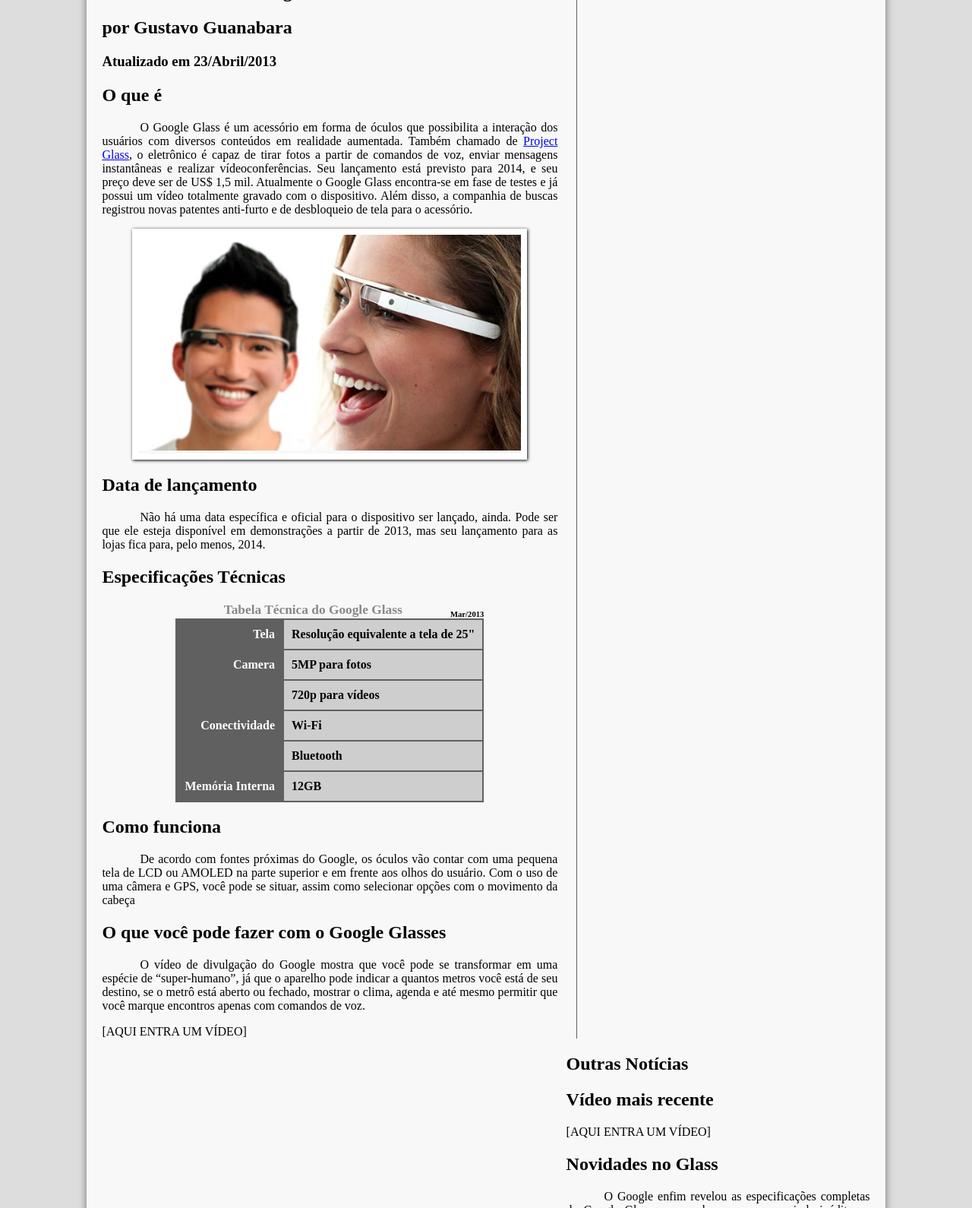
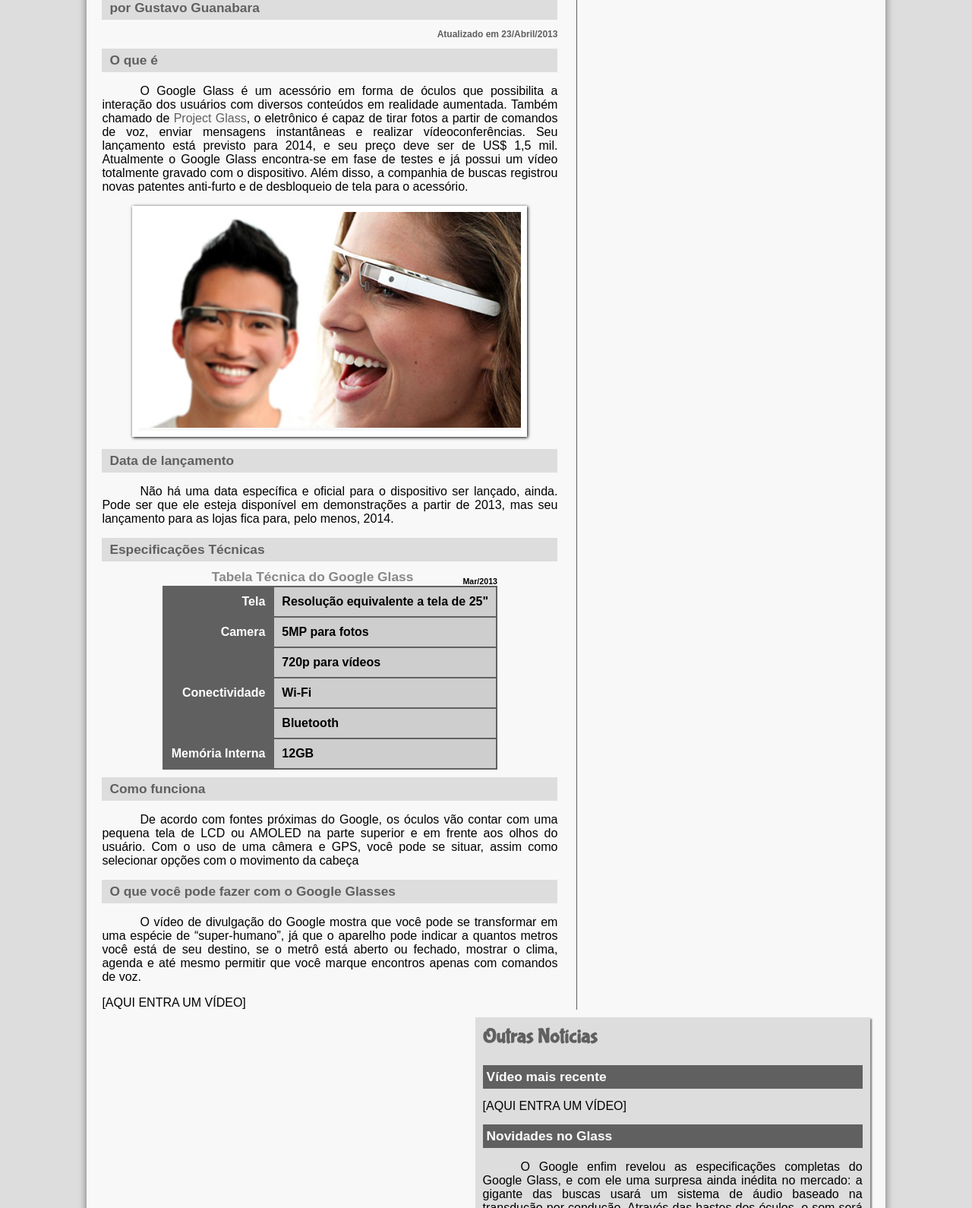
Before and after one commit to Thanatael/CursoemVideoHTML, a plain HTML site: page Material/index.html in a window 1280 px wide. Shown: the part 290-1880 px from the top of the page at 76% size. Drawn offline with Linux system fonts and the light colour scheme.

Commit message:
css interface

```diff
--- a/Material/_css/estilo.css
+++ b/Material/_css/estilo.css
@@ -7,6 +7,7 @@
 body {
     background-color: #dddddd;
     color: rgba(0,0,0,1);
+    font-family: Arial, sans-serif;
 }
 
 div#interface {
@@ -20,6 +21,15 @@
 p {
     text-align: justify;
     text-indent: 50px;
+}
+
+a {
+    color: #606060;
+    text-decoration: none;
+}
+
+a:hover {
+    text-decoration: underline;
 }
 
 header#cabecalho img#icone {
@@ -135,6 +145,35 @@
     padding-right: 25px;
 }
 
+.direita {
+    text-align: right;
+}
+
+header#cabecalho-artigo h1 {
+    font-family: 'FonteLogo, sans-serif';
+    font-size: 20pt;
+    color: #606060;
+    margin-bottom: 0px;
+    margin-top: 0px;
+}
+header#cabecalho-artigo h2 {
+    font-size: 13pt;
+    color: #cecece;
+    background-color: #ffffff;
+}
+header#cabecalho-artigo h3 {
+    font-size: 12px;
+    color: #606060;
+}
+
+article#noticia-principal h2 {
+    font-size: 13pt;
+    color: #606060;
+    background-color: #dddddd;
+    padding: 5px 0px 5px 10px;
+    margin: 10px 0px;
+}
+
 table#tabelaspec {
     border: 1px solid #606060;
     border-spacing: 0px;
@@ -180,8 +219,26 @@
 
 aside#lateral {
     display: block;
-    width: 400px;
+    width: 500px;
     float: right;
+    background-color: #dddddd;
+    padding: 10px;
+    margin-top: 10px;
+    box-shadow: 2px 2px 2px rgba(0, 0, 0, .5);
+}
+
+aside#lateral h1 {
+   font-family: 'FonteLogo';
+   font-size: 20pt;
+   color: #606060;
+   margin-top: 0px;
+}
+
+aside#lateral h2 {
+    background-color: #606060;
+    font-size: 13pt;
+    color: white;
+    padding: 5px;
 }
 
 footer#rodape {
--- a/Material/index.html
+++ b/Material/index.html
@@ -9,7 +9,7 @@
     <body>
         <div id="interface">
 
-            <header id="cabecalho">
+        <header id="cabecalho">
             <hgroup>
             <h1>Google Glass</h1>
             <h2>A revolução do Google está chegando</h2>
@@ -30,12 +30,15 @@
 
         </header>
 <section id="corpo">
+    <article id="noticia-principal">
+        <header id="cabecalho-artigo">
         <hgroup>
         <h3>Tecnologia > &nbsp; Inovações</h3>
         <h1>Saiba tudo sobre o Google Glass</h1>
         <h2>por Gustavo Guanabara</h2>
-        <h3>Atualizado em 23/Abril/2013</h3>
+        <h3 class="direita">Atualizado em 23/Abril/2013</h3>
         </hgroup>
+        </header>
 
         <h2>O que é</h2>
         <p>O Google Glass é um acessório em forma de óculos que possibilita a interação dos usuários com diversos conteúdos em realidade aumentada. Também chamado de <a href="https://pt.wikipedia.org/wiki/Project_Glass" target="_blank">Project Glass</a>, o eletrônico é capaz de tirar fotos a partir de comandos de voz, enviar mensagens instantâneas e realizar vídeo&shy;con&shy;ferên&shy;cias. Seu lançamento está previsto para 2014, e seu preço deve ser de US$ 1,5 mil. Atualmente o Google Glass encontra-se em fase de testes e já possui um vídeo totalmente gravado com o dispositivo. Além disso, a companhia de buscas registrou novas patentes anti-furto e de desbloqueio de tela para o acessório.</p>
@@ -48,10 +51,10 @@
             </figcaption>
         </figure>
 
-        <h1>Data de lançamento</h1>
+        <h2>Data de lançamento</h2>
         <p>Não há uma data específica e oficial para o dispositivo ser lançado, ainda. Pode ser que ele esteja disponível em demonstrações a partir de 2013, mas seu lançamento para as lojas fica para, pelo menos, 2014.</p>
 
-        <h1>Especificações Técnicas</h1>
+        <h2>Especificações Técnicas</h2>
 
         <table id="tabelaspec">
         <caption>Tabela Técnica do Google Glass <span>Mar/2013</span></caption>
@@ -81,13 +84,14 @@
 
         </table>
 
-        <h1>Como funciona</h1>
+        <h2>Como funciona</h2>
         <p>De acordo com fontes próximas do Google, os óculos vão contar com uma pequena tela de LCD ou AMOLED na parte superior e em frente aos olhos do usuário. Com o uso de uma câmera e GPS, você pode se situar, assim como selecionar opções com o movimento da cabeça</p>
 
-        <h1>O que você pode fazer com o Google Glasses</h1>
+        <h2>O que você pode fazer com o Google Glasses</h2>
         <p>O vídeo de divulgação do Google mostra que você pode se transformar em uma espécie de “super-<wbr/>humano”, já que o aparelho pode indicar a quantos metros você está de seu destino, se o metrô está aberto ou fechado, mostrar o clima, agenda e até mesmo permitir que você marque encontros apenas com comandos de voz.</p>
 
         [AQUI ENTRA UM VÍDEO]
+    </article>
 </section>
     <aside id="lateral">
         <h1>Outras Notícias</h1>
```
